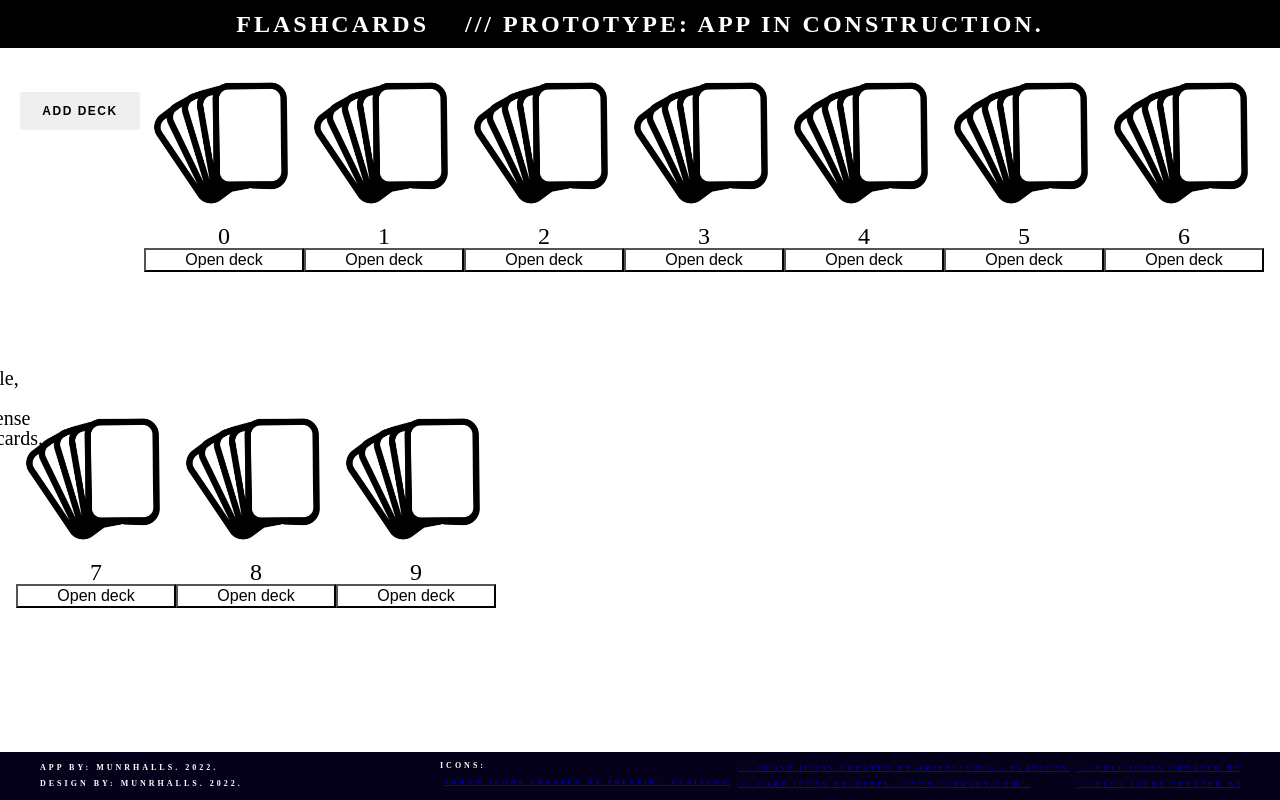
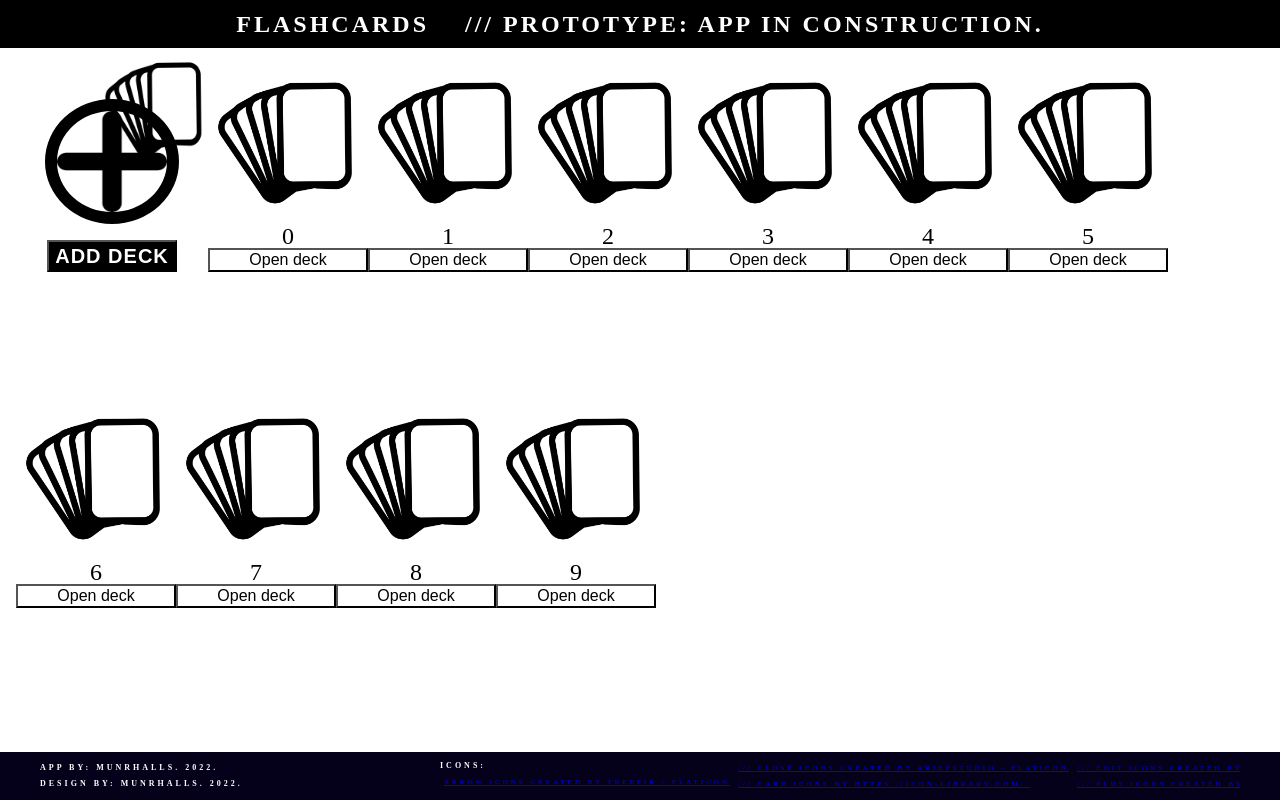
Before and after one commit to munrhalls/Oxus-Flashcards, a React (Create React App) app: page / in a window 1280 px wide. Built offline with nearby package versions, Linux system fonts and the light colour scheme.

Commit message:
btn looks better

```diff
--- a/src/App.css
+++ b/src/App.css
@@ -2,6 +2,7 @@
 @import './Flashcards/Flashcards.css';
 @import './Decks/Decks.css';
 @import './Modals/Modals.css';
+@import './Modals/ModalBtns/AddDeckBtn.css';
 @import './Modals/ModalBtns/ModalBtns.css';
 @import './Modals/FormDeck.css';
 @import './Modals/FormDeckTopbar.css';
@@ -63,7 +64,7 @@
   flex-direction: column;
   justify-content: center;
   align-items: center;
-  transition: 0.5s ease-out;
+  transition: 0.25s ease-out;
   z-index: 100;
 
 }
@@ -73,25 +74,32 @@
 }
 
 .WelcomeShade__title {
+  position: absolute;
   font-size: 5rem;
   transition: 1s ease-in-out;
 }
 .WelcomeShade__title.--hidden {
   opacity: 0;
-  height: 0;
+  width: 0;
   font-size: 140rem;
 }
 .WelcomeShade__subtitle {
+  position: absolute;
   margin-top: 1rem;
   font-size: 1.25rem;
 }
-#display-image{
+.WelcomeShade__subtitle.--hidden {
+  opacity: 0;
+  width: 0;
+}
+
+/* #display-image{
     width: 400px;
     height: 225px;
     border: 1px solid black;
     background-position: center;
     background-size: cover;
-  }
+  } */
 .Header {
     height: 3rem;
     width: 100%;
--- a/src/App.js
+++ b/src/App.js
@@ -188,6 +188,8 @@ function App() {
 
   useEffect(() => {
     const timer = setTimeout(() => {
+      // add check if 1st time user
+      // add option to click-disappears instantly
       setIsWelcome(false);
     }, 1000);
     return () => clearTimeout(timer);
@@ -199,7 +201,7 @@ function App() {
         <h1 className={`WelcomeShade__title ${isWelcome ? "" : "--hidden"}`}>
           OXUS
         </h1>
-        <h2 className="WelcomeShade__subtitle">
+        <h2 className={`WelcomeShade__subtitle ${isWelcome ? "" : "--hidden"}`}>
           Simple, no-nonsense flashcards.
         </h2>
       </div>
--- /dev/null
+++ b/src/Modals/ModalBtns/AddDeckBtn.css
@@ -0,0 +1,40 @@
+.AddDeckBtn {
+    cursor: pointer;
+    position: relative;
+    width: 12rem;
+    height: 13rem;
+    display: flex;
+    justify-content: center;
+    align-items: center;
+}
+.AddDeckBtn__btn {
+    cursor: pointer;
+    position: absolute;
+    bottom: 2rem;
+    bottom: 0;
+    background-color: #000;
+    color: #fff;
+    height: 2rem;
+    font-weight: bold;
+    letter-spacing: 1px;
+    margin-top: 0.15rem;
+    font-size: 1.25rem;
+}
+.AddDeckBtn__imgPlus {
+    cursor: pointer;
+    position: absolute;
+    width: 70%;
+    height: 60%;
+    bottom: 3rem;
+    border: 12px solid #000;
+    border-radius: 100%;
+}
+
+.AddDeckBtn__imgCards {
+    cursor: pointer;
+    position: absolute;
+    top: -1rem;
+    right: -2.5%;
+    width: 60%;
+    height: 60%;
+}
--- a/src/Modals/ModalBtns/AddDeckBtn.js
+++ b/src/Modals/ModalBtns/AddDeckBtn.js
@@ -1,14 +1,26 @@
 import React from "react";
+import IMG__PLUS from "./../../Assets/plus.png";
+import IMG__CARDS from "./../../Assets/cards.png";
 
 export const AddDeckBtn = ({ setModalOpen }) => {
   return (
-    <div className="ModalBtns__container">
+    <div className="AddDeckBtn">
       <button
-        className="ModalBtns__container__btn"
+        className="AddDeckBtn__btn"
         onClick={() => setModalOpen("AddDeck")}
       >
         ADD DECK
       </button>
+      <img
+        className="AddDeckBtn__imgPlus"
+        src={IMG__PLUS}
+        alt="ADD BUTTON IMAGE."
+      />
+      <img
+        className="AddDeckBtn__imgCards"
+        src={IMG__CARDS}
+        alt="CARDS IMAGE."
+      />
     </div>
   );
 };
```
